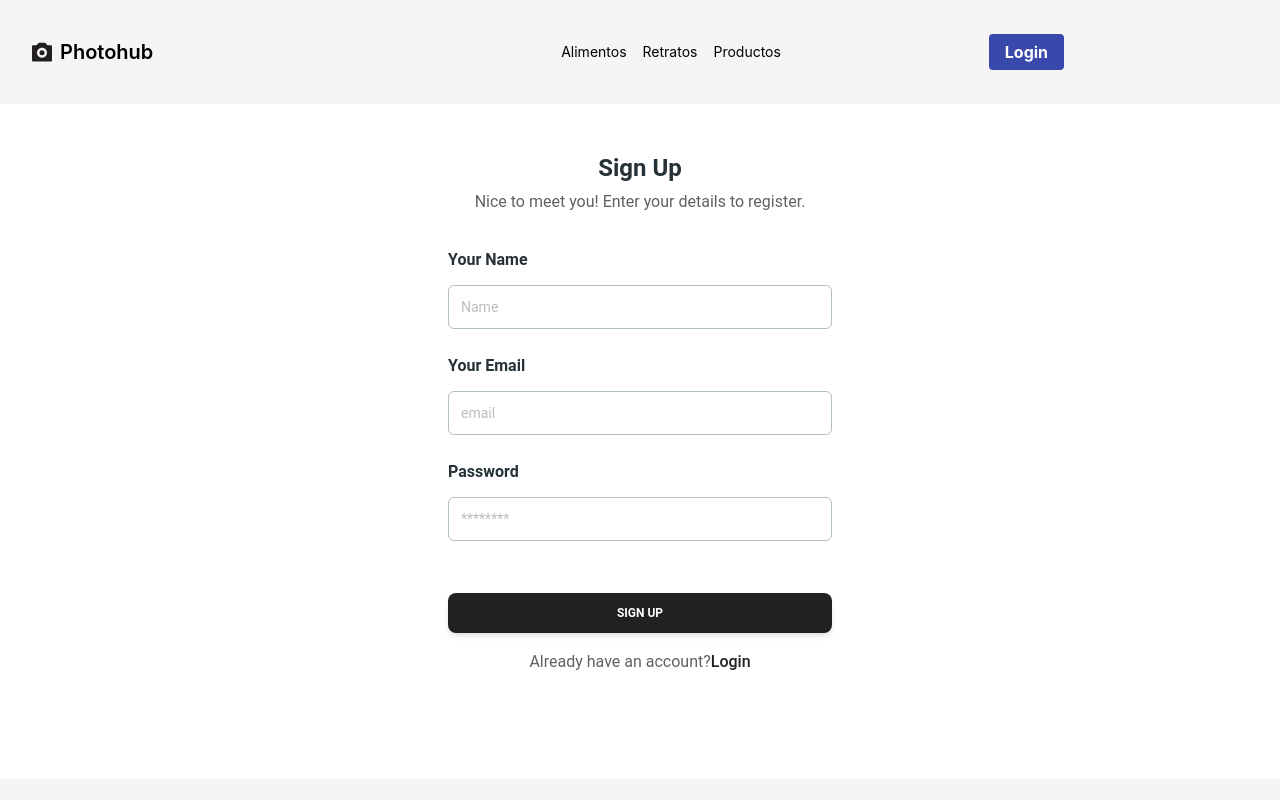
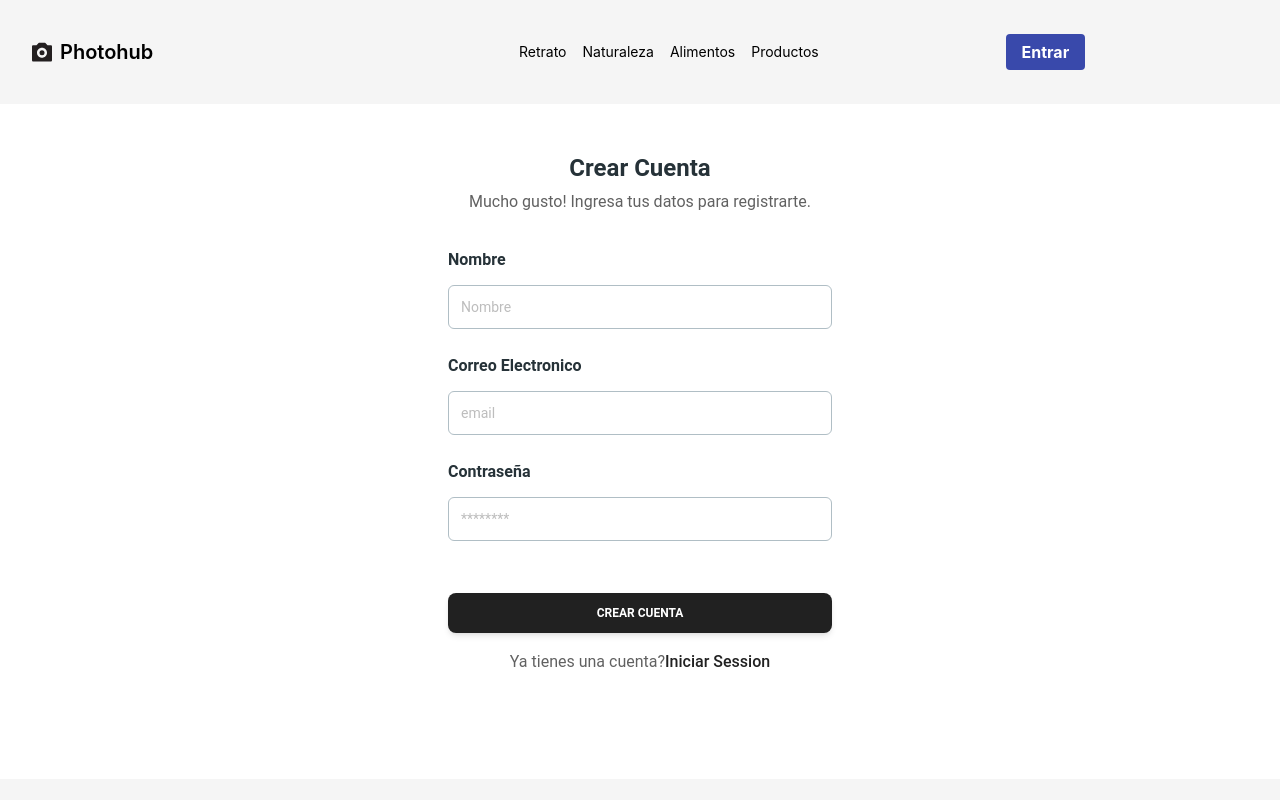
Before and after one commit to johnalex97/photogra-project, a React (Create React App) app in the folder pothohub/: page /signup in a window 1280 px wide. Shown: the top 800 px of the page. Built offline with nearby package versions, Linux system fonts and the light colour scheme.

Commit message:
Traducciones

```diff
--- a/pothohub/src/components/errorpage.jsx
+++ b/pothohub/src/components/errorpage.jsx
@@ -3,7 +3,7 @@ import React from "react";
 export const ErrorPage = (props) => {
   return (
     <div class="bg-gray-100 mt-24">
-        <h3 class="font-bold text-xl text-indigo-600">Error Page</h3>
+        <h3 class="font-bold text-xl text-indigo-600">Pagina no encontrada</h3>
     </div>
     );
 };
--- a/pothohub/src/components/footer.jsx
+++ b/pothohub/src/components/footer.jsx
@@ -9,9 +9,9 @@ export const Footer = (props) => {
                 <h3 class="font-bold text-xl text-indigo-600">Photohub</h3>
             </div>
             <div class="p-5">
-                <div class="text-sm uppercase text-indigo-600 font-bold">Productos</div>
-                <a class="my-3 block" href="/#">Alimentos <span class="text-teal-600 text-xs p-1"></span></a><a
-                    class="my-3 block" href="/#">Retratos <span class="text-teal-600 text-xs p-1"></span></a><a
+                <div class="text-sm uppercase text-indigo-600 font-bold">Retrato</div>
+                <a class="my-3 block" href="/#">Naturaleza <span class="text-teal-600 text-xs p-1"></span></a><a
+                    class="my-3 block" href="/#">Alimentos <span class="text-teal-600 text-xs p-1"></span></a><a
                     class="my-3 block" href="/#">Productos <span class="text-teal-600 text-xs p-1"></span></a>
             </div>
             <div class="p-5">
@@ -22,7 +22,7 @@ export const Footer = (props) => {
             <div class="p-5">
                 <div class="text-sm uppercase text-indigo-600 font-bold">Contactanos</div>
                 <a class="my-3 block" href="/#">Tegucigalpa, Honduras.
-                    <span class="text-teal-600 text-xs p-1"></span></a><a class="my-3 block" href="/#">contact@photohub.com
+                    <span class="text-teal-600 text-xs p-1"></span></a><a class="my-3 block" href="/#">contacto@photohub.com
                     <span class="text-teal-600 text-xs p-1"></span></a>
             </div>
         </div>
--- a/pothohub/src/components/herosection.jsx
+++ b/pothohub/src/components/herosection.jsx
@@ -9,9 +9,9 @@ export const HeroSections = (props) => {
         </div>
 
         <div class="relative z-10 flex flex-col justify-center items-center h-full text-center">
-        <h1 class="text-7xl font-bold leading-tight mb-4">Bienvenido</h1>
-        <p class="text-2xl text-gray-300 mb-8">Descubre increibles imagenes.</p>
-        <a href="#" class="bg-yellow-400 text-gray-900 hover:bg-yellow-300 py-2 px-6 rounded-full text-lg font-semibold transition duration-300 ease-in-out transform hover:scale-105 hover:shadow-lg">Vamos</a>
+        <h1 class="text-7xl font-bold leading-tight mb-4">Aventura Visual</h1>
+        <p class="text-2xl text-gray-300 mb-8">La fotografía es la literatura del ojo</p>
+
         </div>
     </div>
     );
--- a/pothohub/src/components/loginForm.jsx
+++ b/pothohub/src/components/loginForm.jsx
@@ -53,10 +53,10 @@ export const Login = () => {
 <section className="grid text-center h-screen items-center p-8">
       <div>
         <Typography variant="h3" color="blue-gray" className="mb-2">
-          Sign In
+          Iniciar session
         </Typography>
         <Typography className="mb-16 text-gray-600 font-normal text-[18px]">
-          Enter your email and password to sign in
+          Ingrese su correo y contraseña para iniciar session
         </Typography>
         {errorMessage && <div style={{ color: "red" }}>{errorMessage}</div>}{" "}
         <form onSubmit={handleSubmit} className="mx-auto max-w-[24rem] text-left">
@@ -66,7 +66,7 @@ export const Login = () => {
                 variant="small"
                 className="mb-2 block font-medium text-gray-900"
               >
-                Your Email
+                Correo Electronico
               </Typography>
             </label>
             <Input
@@ -77,7 +77,7 @@ export const Login = () => {
               size="lg"
               type="email"
               name="email"
-              placeholder="name@mail.com"
+              placeholder="pedro@email.com"
               className="w-full placeholder:opacity-100 focus:border-t-primary border-t-blue-gray-200"
               labelProps={{
                 className: "hidden",
@@ -90,7 +90,7 @@ export const Login = () => {
                 variant="small"
                 className="mb-2 block font-medium text-gray-900"
               >
-                Password
+                Contraseña
               </Typography>
             </label>
             <Input
@@ -115,7 +115,7 @@ export const Login = () => {
             />
           </div>
           <Button type="submit" color="gray" size="lg" className="mt-6" fullWidth>
-            sign in
+            Iniciar Session
           </Button>
 
           <Typography
@@ -123,9 +123,9 @@ export const Login = () => {
             color="gray"
             className="mt-4 text-center font-normal"
           >
-            Not registered?{" "}
+            Aun no tienes una cuenta?{" "}
             <Link to={`/signup`} className="font-medium text-gray-900">
-              Create account
+              Crear Cuenta
             </Link>
           </Typography>
         </form>
--- a/pothohub/src/components/navbar.jsx
+++ b/pothohub/src/components/navbar.jsx
@@ -31,17 +31,20 @@ export const NavBar = () => {
   <div class="grow-0 block lg:flex lg:items-center">
     <div class="text-sm lg:flex-grow">
       <a href="#responsive-header" class="block mt-4 lg:inline-block lg:mt-0 text-black hover:text-indigo-600 mr-4">
-        Alimentos
+        Retrato
       </a>
       <a href="#responsive-header" class="block mt-4 lg:inline-block lg:mt-0 text-black hover:text-indigo-600 mr-4">
-        Retratos
+        Naturaleza
+      </a>
+      <a href="#responsive-header" class="block mt-4 lg:inline-block lg:mt-0 text-black hover:text-indigo-600 mr-4">
+        Alimentos
       </a>
       <a href="#responsive-header" class="block mt-4 lg:inline-block lg:mt-0 text-black hover:text-indigo-600 mr-4">
         Productos
       </a>
       { userId !== null &&
         <Link to={`/portafolio`} className="block mt-4 text-indigo-600 font-bold lg:inline-block lg:mt-0 text-black hover:text-indigo-600 text-bold">
-          My Portafolio
+          Mi Portafolio
         </Link>
       }
     </div>
@@ -49,7 +52,7 @@ export const NavBar = () => {
   <div class="grow">
       { userName === null &&
         <Link to={`/login`} className="bg-indigo-600 hover:bg-indigo-900 text-white font-bold py-2 px-4 rounded mt-4 lg:mt-0">
-          Login
+          Entrar
         </Link>
       }
       { userName !== null &&
--- a/pothohub/src/components/registration.jsx
+++ b/pothohub/src/components/registration.jsx
@@ -33,23 +33,23 @@ export const Registration = () => {
   return (
         <div class="relative mt-12 flex flex-col text-gray-700 bg-transparent shadow-none rounded-xl bg-clip-border">
         <h4 class="block font-sans text-2xl antialiased font-semibold leading-snug tracking-normal text-blue-gray-900">
-        Sign Up
+        Crear Cuenta
         </h4>
         <p class="block mt-1 font-sans text-base antialiased font-normal leading-relaxed text-gray-700">
-        Nice to meet you! Enter your details to register.
+        Mucho gusto! Ingresa tus datos para registrarte.
         </p>
         {message && <p>{message}</p>}
         <form onSubmit={handleSubmit} class="max-w-screen-lg mx-auto mt-8 mb-2 w-80 sm:w-96">
         <div class="flex flex-col gap-6 mb-1">
         <h6
             class="block -mb-3 text-left font-sans text-base antialiased font-semibold leading-relaxed tracking-normal text-blue-gray-900">
-            Your Name
+            Nombre
             </h6>
             <div class="relative h-11 w-full min-w-[200px]">
             <input
                 value={name}
                 onChange={(e) => setName(e.target.value)}
-                placeholder="Name"
+                placeholder="Nombre"
                 required
                 class="peer h-full w-full rounded-md border border-blue-gray-200 border-t-transparent !border-t-blue-gray-200 bg-transparent px-3 py-3 font-sans text-sm font-normal text-blue-gray-700 outline outline-0 transition-all placeholder-shown:border placeholder-shown:border-blue-gray-200 placeholder-shown:border-t-blue-gray-200 focus:border-2 focus:border-gray-900 focus:border-t-transparent focus:!border-t-gray-900 focus:outline-0 disabled:border-0 disabled:bg-blue-gray-50" />
             <label
@@ -57,7 +57,7 @@ export const Registration = () => {
             </div>
             <h6
             class="block -mb-3 text-left font-sans text-base antialiased font-semibold leading-relaxed tracking-normal text-blue-gray-900">
-            Your Email
+            Correo Electronico
             </h6>
             <div class="relative h-11 w-full min-w-[200px]">
             <input
@@ -71,7 +71,7 @@ export const Registration = () => {
             </div>
             <h6
             class="block -mb-3 text-left font-sans text-base antialiased font-semibold leading-relaxed tracking-normal text-blue-gray-900">
-            Password
+            Contraseña
             </h6>
             <div class="relative h-11 w-full min-w-[200px]">
             <input
@@ -91,12 +91,12 @@ export const Registration = () => {
         <button
             class="mt-6 block w-full select-none rounded-lg bg-gray-900 py-3 px-6 text-center align-middle font-sans text-xs font-bold uppercase text-white shadow-md shadow-gray-900/10 transition-all hover:shadow-lg hover:shadow-gray-900/20 focus:opacity-[0.85] focus:shadow-none active:opacity-[0.85] active:shadow-none disabled:pointer-events-none disabled:opacity-50 disabled:shadow-none"
             type="submit">
-            sign up
+            Crear Cuenta
         </button>
         <p class="block mt-4 font-sans text-base antialiased font-normal leading-relaxed text-center text-gray-700">
-            Already have an account?
+            Ya tienes una cuenta?
             <Link to={`/login`} className="font-medium text-gray-900">
-              Login
+              Iniciar Session
             </Link>
         </p>
         </form>
```
